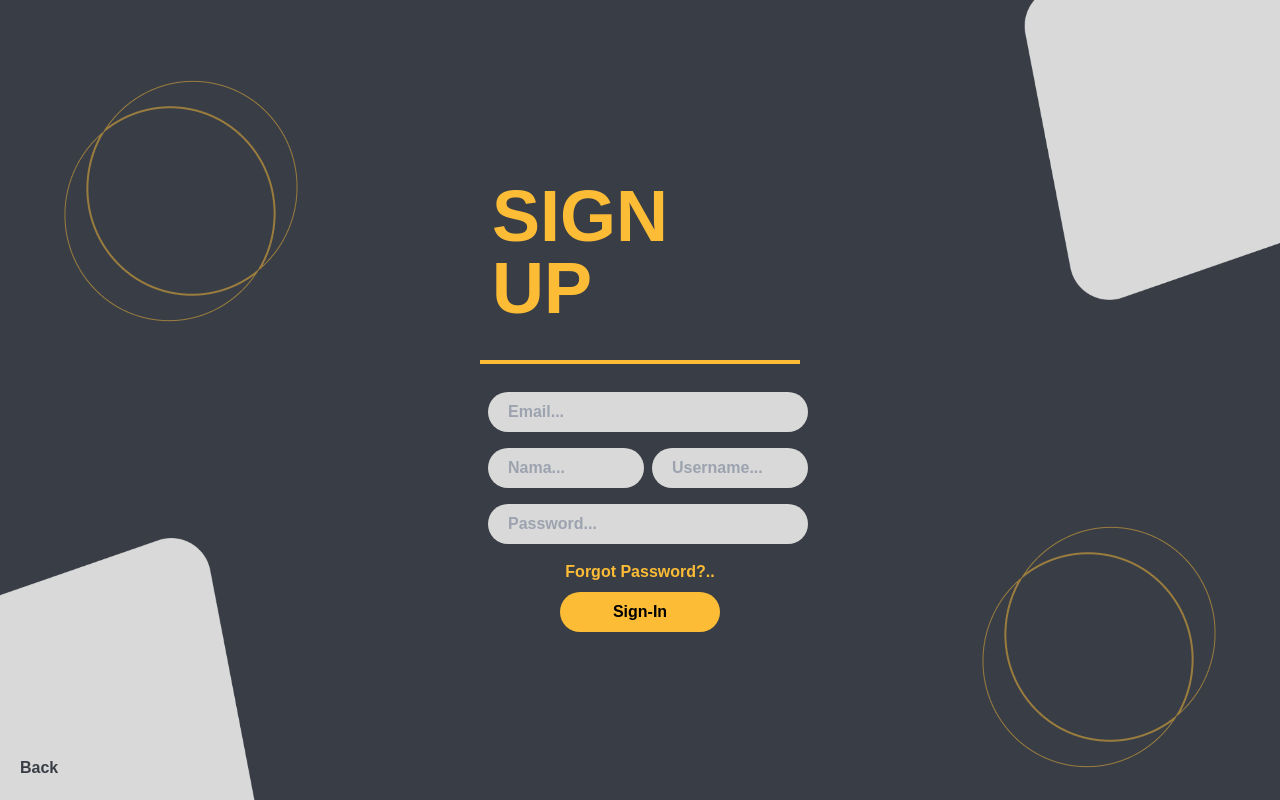
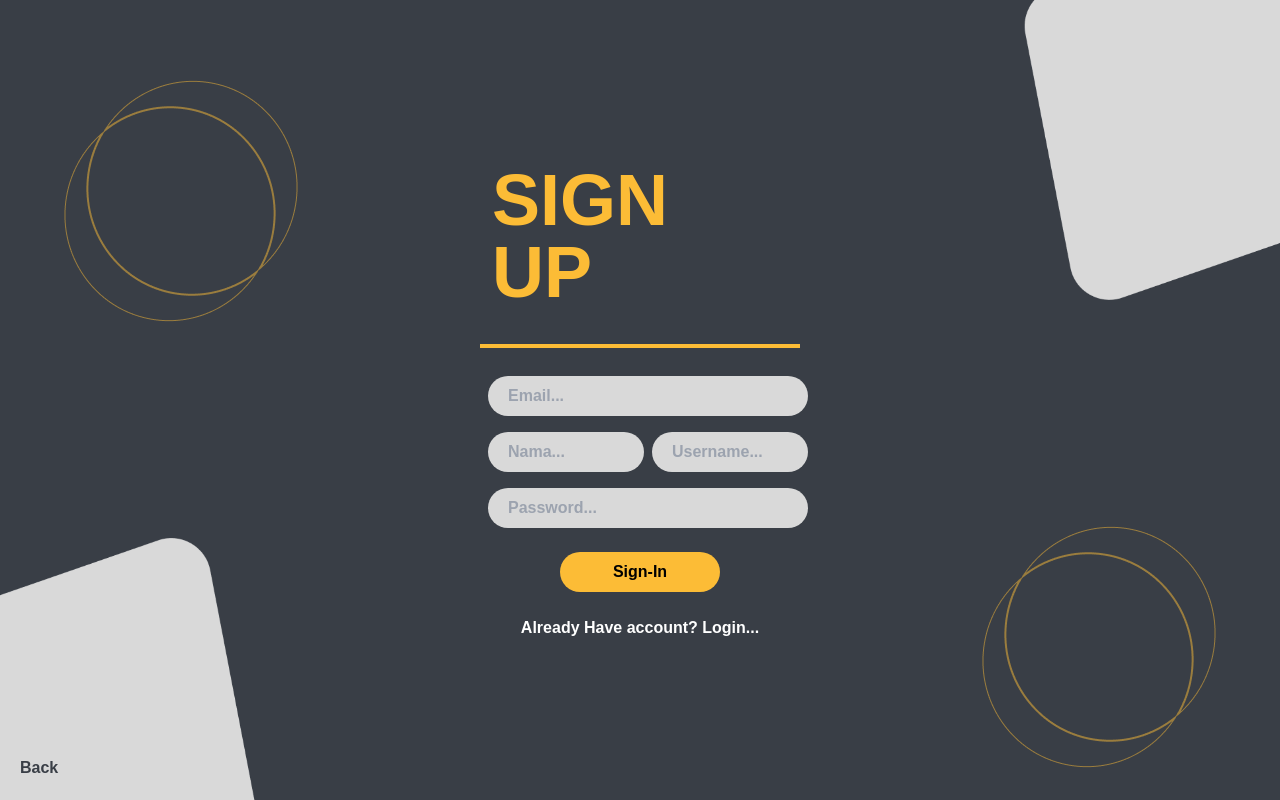
Before and after one commit to CokdePutra/Web-NongkiYok, a React (Vite) app: page /sign-up in a window 1280 px wide. Built offline with nearby package versions, Linux system fonts and the light colour scheme; a web font is replaced by a local one.

Commit message:
creating homecard

```diff
--- a/src/App.jsx
+++ b/src/App.jsx
@@ -1,9 +1,10 @@
 import { BrowserRouter as Router, Routes, Route } from "react-router-dom";
+import "./index.css";
 import Data from "./views/Data";
 import Home from "./views/Home";
 import Login from "./views/Login";
 import SignUp from "./views/SignUp";
-import "./index.css";
+import HomeCard from "./views/HomeCard";
 
 function App() {
   return (
@@ -14,6 +15,7 @@ function App() {
           <Route path="/data" element={<Data />} />
           <Route path="/login" element={<Login />} />
           <Route path="/sign-up" element={<SignUp />} />
+          <Route path="/HomeCard" element={<HomeCard />} />
         </Routes>
       </Router>
     </>
--- a/src/views/Home.jsx
+++ b/src/views/Home.jsx
@@ -3,12 +3,12 @@ import Navbar from "../components/Navbar/Navbar";
 import Hero from "../components/Hero/Hero";
 import HeroLog from "../components/Hero/HeroLog";
 
-function Home() {
+const Home = () => {
   return (
     <>
       <Navbar />
       <Hero />
     </>
   );
-}
+};
 export default Home;
--- /dev/null
+++ b/src/views/HomeCard.jsx
@@ -0,0 +1,15 @@
+import React from "react";
+import Navbar from "../components/Navbar/Navbar";
+
+const HomeCard = () => {
+  return (
+    <>
+      <Navbar />
+      <div className="container-HomeCard">
+        <div className="content"></div>
+      </div>
+    </>
+  );
+};
+
+export default HomeCard;
--- a/src/views/Login.jsx
+++ b/src/views/Login.jsx
@@ -2,7 +2,7 @@ import React from "react";
 import UserInput from "../components/UserInput/UserInput";
 import ButtonLogin from "../components/ButtonLogin/ButtonLogin";
 
-function Login() {
+const Login = () => {
   return (
     <>
       <div className="container-Login h-screen flex justify-center items-center">
@@ -25,8 +25,8 @@ function Login() {
             Forgot Password?..
           </a>
           <ButtonLogin text="Login" className="w-1/2" />
-          <a href="" className="text-white m-2">
-            Don't have account? Make Account..
+          <a href="/sign-up" className="text-white m-2">
+            Don't have account? Make Account...
           </a>
           <a
             href="./"
@@ -57,5 +57,5 @@ function Login() {
       </div>
     </>
   );
-}
+};
 export default Login;
--- a/src/views/SignUp.jsx
+++ b/src/views/SignUp.jsx
@@ -2,10 +2,10 @@ import React from "react";
 import UserInput from "../components/UserInput/UserInput";
 import ButtonLogin from "../components/ButtonLogin/ButtonLogin";
 
-function SignUp() {
+const SignUp = () => {
   return (
     <>
-      <div className="container-Login h-screen flex justify-center items-center">
+      <div className="container-SignUp h-screen flex justify-center items-center">
         <div className="content kodchasan-bold w-1/4 flex flex-col items-center">
           <h1 className="text-color-yellow text-7xl m-3">SIGN UP</h1>
           <div className="border-b-4 border-color-yellow m-5 h-2 w-full"></div>
@@ -35,10 +35,10 @@ function SignUp() {
             placeholder="Password..."
             className="w-full"
           />
-          <a href="" className="text-color-yellow m-2">
-            Forgot Password?..
+          <ButtonLogin text="Sign-In" className="w-1/2 my-4" />
+          <a href="/login" className="text-white m-2">
+            Already Have account? Login...
           </a>
-          <ButtonLogin text="Sign-In" className="w-1/2" />
           <a
             href="./"
             className="absolute hover:text-white left-5 bottom-5 text-color-primary ">
@@ -68,5 +68,5 @@ function SignUp() {
       </div>
     </>
   );
-}
+};
 export default SignUp;
```
